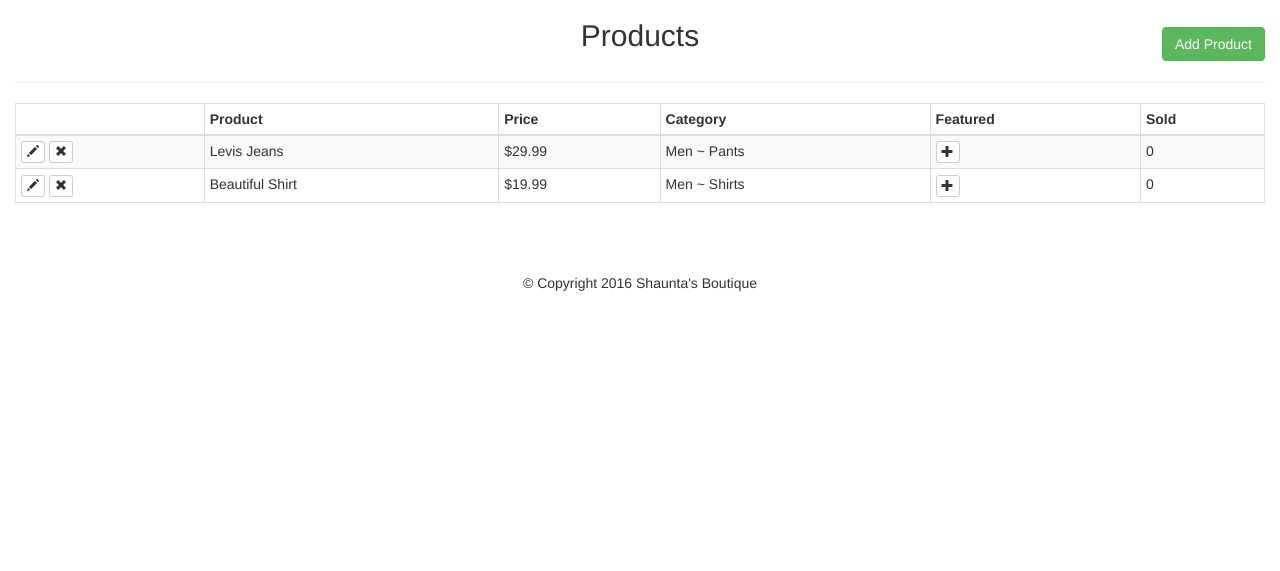
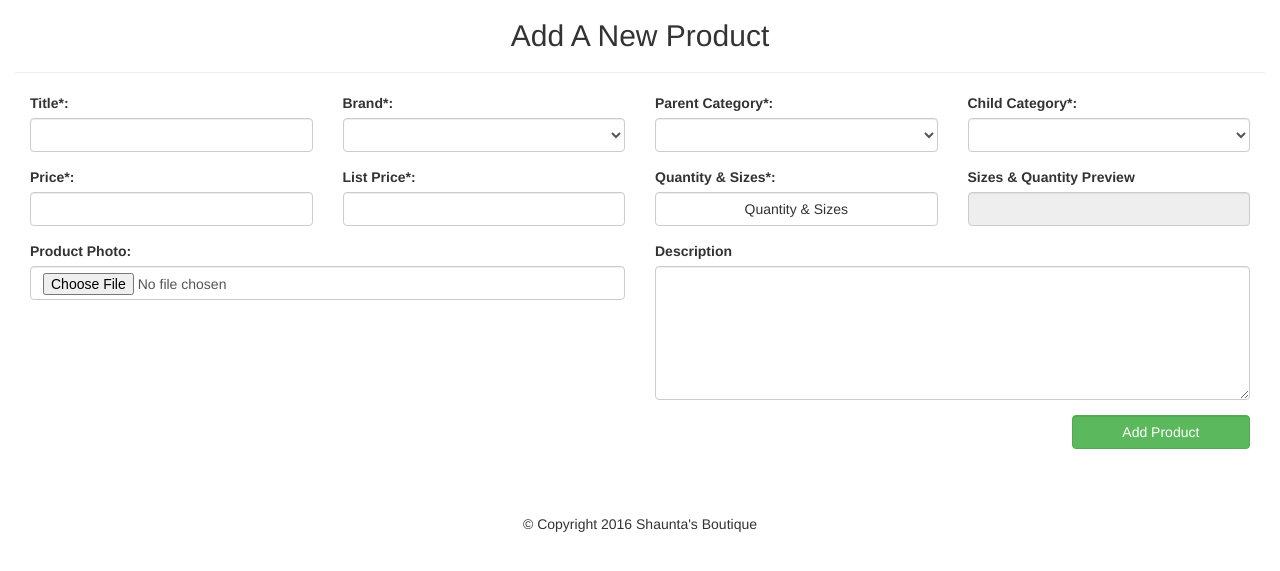
Before and after one commit to jedavelino/ECOMMERCE, a PHP site: page /admin/products.php?add=1 in a window 1280 px wide. Shown: the part 51-622 px from the top of the page. Run offline with PHP 8.4, Linux system fonts and the light colour scheme; data comes from the database, SQL or seed files in the repository; data that the repository does not hold is empty.

Commit message:
P15 --Structured forms for adding product

```diff
--- a/admin/includes/footer.php
+++ b/admin/includes/footer.php
@@ -5,5 +5,23 @@
 	&copy; Copyright 2016 Shaunta's Boutique
 </footer>
 
+<script>
+	function get_child_options() {
+		var parentID = jQuery('#parent').val();
+		jQuery.ajax({
+			url: '/ecommerce/admin/parsers/child_categories.php',
+			type: 'post',
+			data: {parentID : parentID},
+			success: function(data) {
+				jQuery('#child').html(data);
+			},
+			error: function() {
+				alert("Something went wrong with the child options!");
+			},
+		});
+	}
+	jQuery('select[name="parent"]').change(get_child_options);
+</script>
+
 </body>
 </html>
--- a/admin/products.php
+++ b/admin/products.php
@@ -3,15 +3,88 @@
 	include 'includes/head.php';
 	include 'includes/navigation.php';
 
+	if(isset($_GET['add'])) {
+	$brandQuery = $db->query("SELECT * FROM brand ORDER BY brand");
+	$parentQuery = $db->query("SELECT * FROM categories WHERE parent = 0 ORDER BY category");
+?>
+
+
+<!-- Form -->
+<h2 class="text-center">Add A New Product</h2>
+<hr>
+
+<form class="form" action="products.php?add=1" method="post" enctype="multipart/form-data">
+	<div class="form-group col-md-3">
+		<label for="title">Title*:</label>
+		<input class="form-control" type="text" name="title" id="title" value="<?php echo ((isset($_POST['title']))?sanitize($_POST['title']) : ''); ?>">
+	</div>
+	<div class="form-group col-md-3">
+		<label for="brand">Brand*:</label>
+		<select class="form-control" name="brand" id="brand">
+			<option value=""<?php echo ((isset($_POST['brand']) && $_POST['brand'] == '')?' selected' : ''); ?>></option>
+			<?php while($brand = mysqli_fetch_assoc($brandQuery)) : ?>
+			<option value="<?php echo $brand['id']; ?>"<?php echo ((isset($_POST['brand']) && $_POST['brand'] == $brand['id'])?' selected' : ''); ?>><?php echo $brand['brand']; ?></option>
+			<?php endwhile; ?>
+		</select>
+	</div>
+	<div class="form-group col-md-3">
+		<label for="parent">Parent Category*:</label>
+		<select class="form-control" name="parent" id="parent">
+			<option value=""<?php echo ((isset($_POST['parent']) && $_POST['parent'] == '')?' selected' : ''); ?>></option>
+			<?php while($parent = mysqli_fetch_assoc($parentQuery)) : ?>
+			<option value="<?php echo $parent['id']; ?>"<?php echo ((isset($_POST['parent']) && $_POST['parent'] == $parent['id'])?' selected' : ''); ?>><?php echo $parent['category']; ?></option>
+			<?php endwhile; ?>
+		</select>
+	</div>
+	<div class="form-group col-md-3">
+		<label for="child">Child Category*:</label>
+		<select class="form-control" name="child" id="child"></select>
+	</div>
+	<div class="form-group col-md-3">
+		<label for="price">Price*:</label>
+		<input class="form-control" type="text" name="price" id="price" value="<?php echo ((isset($_POST['price']))?$_POST['price'] : ''); ?>">
+	</div>
+	<div class="form-group col-md-3">
+		<label for="list_price">List Price*:</label>
+		<input class="form-control" type="text" name="list_price" id="list_price" value="<?php echo ((isset($_POST['list_price']))?sanitize($_POST['list_price']) : ''); ?>">
+	</div>
+	<div class="form-group col-md-3">
+		<label>Quantity &amp; Sizes*:</label>
+		<button class="btn btn-default form-control" onclick="jQuery('#sizesModal').modal('toggle');return false;">Quantity &amp; Sizes</button>
+	</div>
+	<div class="form-group col-md-3">
+		<label for="sizes">Sizes &amp; Quantity Preview</label>
+		<input class="form-control" type="text" name="sizes" id="sizes" value="<?php echo ((isset($_POST['sizes']))?$_POST['sizes'] : ''); ?>" readonly>
+	</div>
+	<div class="form-group col-md-6">
+		<label for="photo">Product Photo:</label>
+		<input class="form-control" type="file" name="photo" id="photo">
+	</div>
+	<div class="form-group col-md-6">
+		<label for="description">Description</label>
+		<textarea class="form-control" name="description" id="description" rows="6"><?php echo ((isset($_POST['description']))?sanitize($_POST['description']) : ''); ?></textarea>
+	</div>
+	<div class="form-group col-md-2 pull-right">
+		<input class="form-control btn btn-success pull-right" type="submit" value="Add Product">
+	</div>
+	<div class="clearfix"></div>
+</form>
+
+
+<?php
+	} else {
+
 	$presults = $db->query("SELECT * FROM products WHERE deleted = 0");
 	if(isset($_GET['featured'])) {
 		$id = (int)$_GET['id'];
 		$featured = (int)$_GET['featured'];
-		//$featuredsql = "UPDATE products SET featured = '{$featured}' WHERE id = '{$id}'";
 		$db->query("UPDATE products SET featured = '{$featured}' WHERE id = '{$id}'");
 		header("Location: products.php");
 	}
 ?>
+
+
+<!-- Table -->
 <h2 class="text-center">Products</h2>
 <a class="btn btn-success pull-right" id="add-product-btn" href="products.php?add=1">Add Product</a>
 <div class="clearfix"></div>
@@ -55,4 +128,5 @@
 
 
 <?php
+	}
 	include 'includes/footer.php';
```
Also changed, not shown: admin/parsers/child_categories.php (added, +14 -0 lines).
